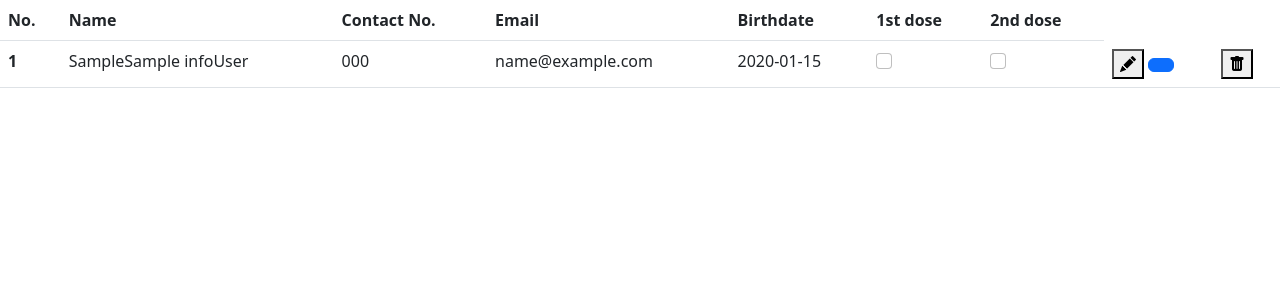
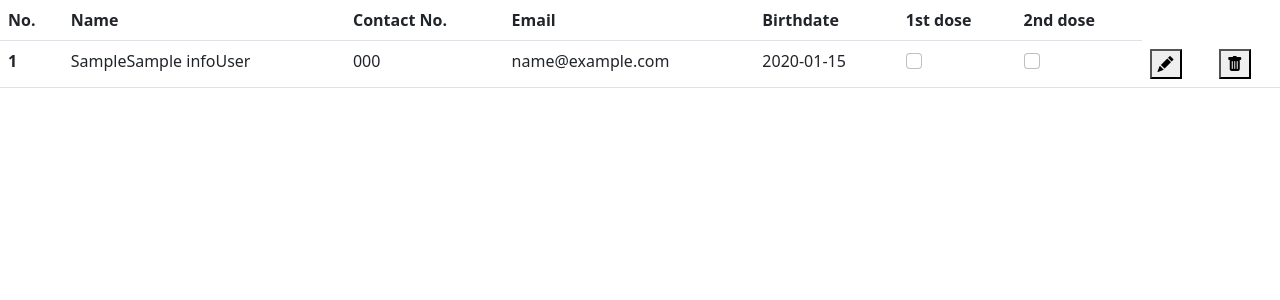
Before and after one commit to MorganPendragon/vms, a PHP site: page /home.php in a window 1280 px wide. Shown: the part 54-354 px from the top of the page. Run offline with PHP 8.4, Linux system fonts and the light colour scheme; tables that the repository leaves empty hold one stand-in row (values such as "Sample post"); some libraries are stand-ins or nearby versions.

Commit message:
fixed extra button on table

```diff
--- a/home.php
+++ b/home.php
@@ -84,7 +84,7 @@
                                     </div>
                                     <div class="modal-footer">
                                         <button type="button" class="btn btn-secondary" data-bs-dismiss="modal">Close</button>
-                                         <?php echo'<a type="button" class="btn btn-primary" href ="home.php?updateID=' . $info['id'].'">Save changes</button>'; ?>
+                                        <?php echo'<a type="button" class="btn btn-primary" href ="home.php?updateID=' . $info['id'].'">Save changes</a>'; ?>
                                     </div>
                                 </div>
                             </div>
```
